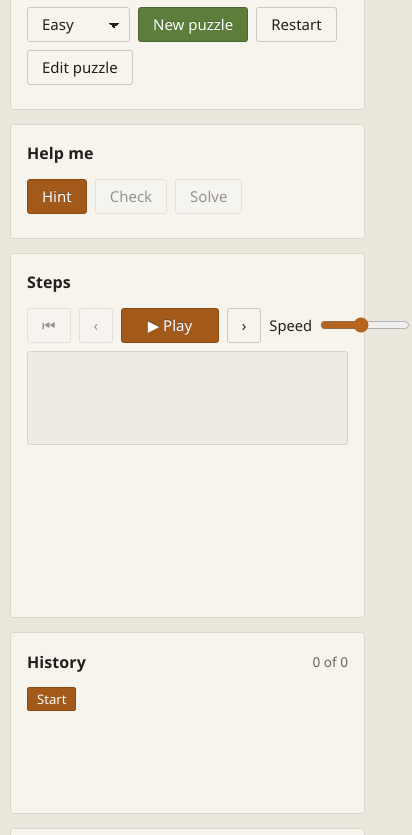
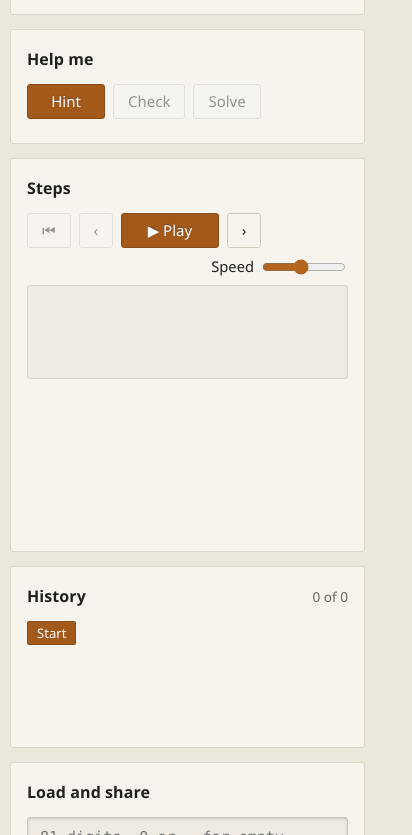
Before and after one commit to ccharafeddine/sudoku-solver, a website built with Vite: page index.html in a window 390 px wide. Shown: the part 1138-1973 px from the top of the page, 412 px wide, since content can reach past the window. Built offline with nearby package versions, Linux system fonts and the light colour scheme.

Commit message:
Tighten the phone layout

```diff
--- a/src/style.css
+++ b/src/style.css
@@ -164,7 +164,6 @@ kbd { font-family: inherit; font-size: 0.8rem; padding: 1px 7px; border: var(--b
 @media (max-width: 900px) {
   main { grid-template-columns: 1fr; padding: 10px; gap: 12px; }
   header { gap: 8px; padding: 8px 10px; }
-  header h1 { width: 100%; }
 }
 @media (max-width: 700px) {
   .coach { left: 8px; right: 8px; bottom: 8px; width: auto; max-height: 40vh; padding: 10px 12px 4px; }
@@ -286,9 +285,10 @@ html { scrollbar-gutter: stable; }
 .right .card > .row.spread:first-child { min-height: 30px; margin-top: 0; }
 #rating, #solve-note, #steps-count, #hist-count { font-variant-numeric: tabular-nums; white-space: nowrap; }
 #play { min-width: 6.5em; }
-.sol-controls { margin: 6px 0 8px; flex-wrap: nowrap; }
+.sol-controls { margin: 6px 0 8px; }
+#hint { min-width: 5.2em; }
 .speed { display: flex; gap: 6px; align-items: center; font-size: 0.92rem; margin-left: auto; }
-.speed input { width: 90px; }
+.speed input { width: 84px; }
 .step-text { height: 6.4em; overflow-y: auto; padding: 8px 10px; border-radius: var(--corner-control); background: var(--surface-2); border: var(--border-w) solid var(--line); font-size: 0.92rem; line-height: 1.4; }
 .step-text b { color: var(--accent-2); }
 #steps { height: 150px; overflow-y: auto; overscroll-behavior: contain; margin: 8px 0 0; padding: 0; list-style: none; display: flex; flex-direction: column; gap: 3px; }
@@ -312,10 +312,11 @@ textarea { width: 100%; padding: 9px 12px; border-radius: var(--corner-control);
 
 @media (max-width: 1250px) { .play { grid-template-columns: 1fr; } .side { display: grid; grid-template-columns: 1.4fr 1fr 1fr; gap: 12px; } .side .card { margin: 0; } #pad button { aspect-ratio: 1.6; font-size: 1.25rem; } }
 @media (max-width: 900px) { #board { width: min(100%, 640px); } }
-@media (max-width: 700px) { .side { grid-template-columns: 1fr; } }
+@media (max-width: 700px) { .side { grid-template-columns: 1fr; } #pad button { aspect-ratio: 2.3; } header h1 { font-size: 1.05rem; } }
 /* Neubrutalism's hard button shadow is for buttons, not the 81 squares. */
 :root[data-skin='brutal'] .board .cell { box-shadow: inset -1px -1px 0 var(--line); font-weight: 500; }
 :root[data-skin='brutal'] .board .cell.sel { box-shadow: inset 0 0 0 3px var(--accent); }
 :root[data-skin='brutal'] .board .cell.pattern { box-shadow: inset 0 0 0 3px var(--accent-green); }
 :root[data-skin='brutal'] .board .cell.wrong { box-shadow: inset 0 0 0 3px var(--bad); }
 :root[data-skin='brutal'] .board .cell:active:not(:disabled) { transform: none; }
+:root[data-skin='brutal'] #history button, :root[data-skin='brutal'] #steps button { box-shadow: none; }
```
